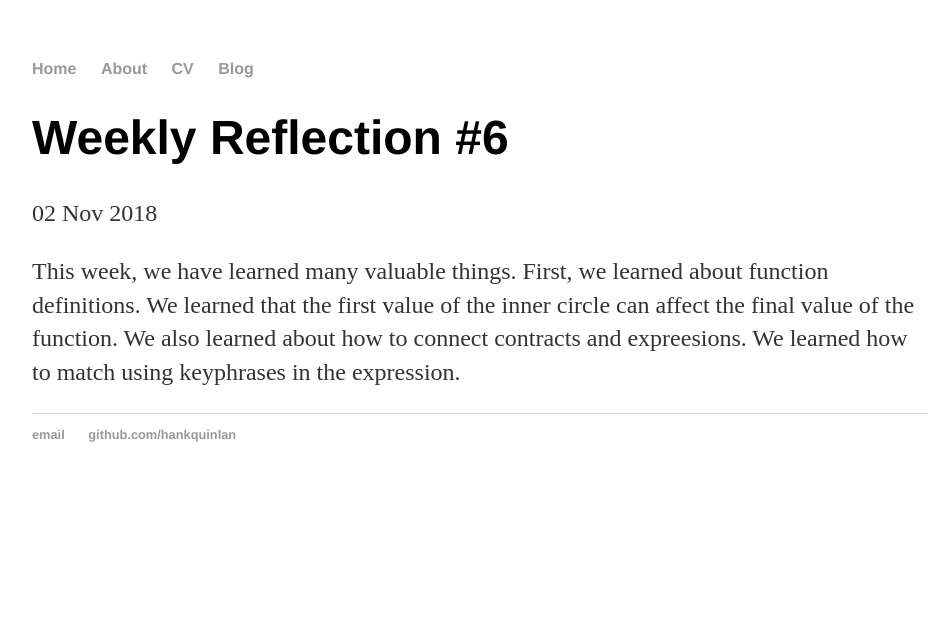
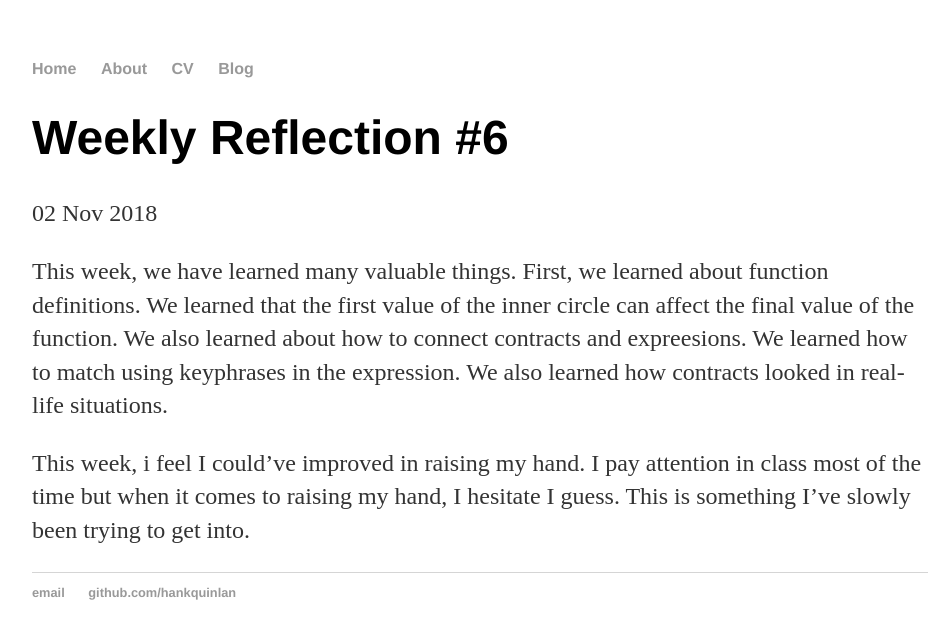
Before and after one commit to aboubakard8024/aboubakard8024.github.io, a Jekyll site: the page built from _posts/2018-11-02-weekly-blog-06.md, in a window 1280 px wide. Shown: the top 639 px of the page, without its empty margins (160-1112 px from the left). Built offline with Jekyll 4.4.1, drawn with Linux system fonts in a browser that asks for light colours.

Commit message:
Update 2018-11-02-weekly-blog-06.md

```diff
--- a/_posts/2018-11-02-weekly-blog-06.md
+++ b/_posts/2018-11-02-weekly-blog-06.md
@@ -4,4 +4,6 @@ title: "Weekly Reflection #6"
 date: 2018-11-02
 ---
 
- This week, we have learned many valuable things. First, we learned about function definitions. We learned that the first value of the inner circle can affect the final value of the function. We also learned about how to connect contracts and expreesions. We learned how to match using keyphrases in the expression.
+ This week, we have learned many valuable things. First, we learned about function definitions. We learned that the first value of the inner circle can affect the final value of the function. We also learned about how to connect contracts and expreesions. We learned how to match using keyphrases in the expression. We also learned how contracts looked in real-life situations.
+
+ This week, i feel I could've improved in raising my hand. I pay attention in class most of the time but when it comes to raising my hand, I hesitate I guess. This is something I've slowly been trying to get into.
```
